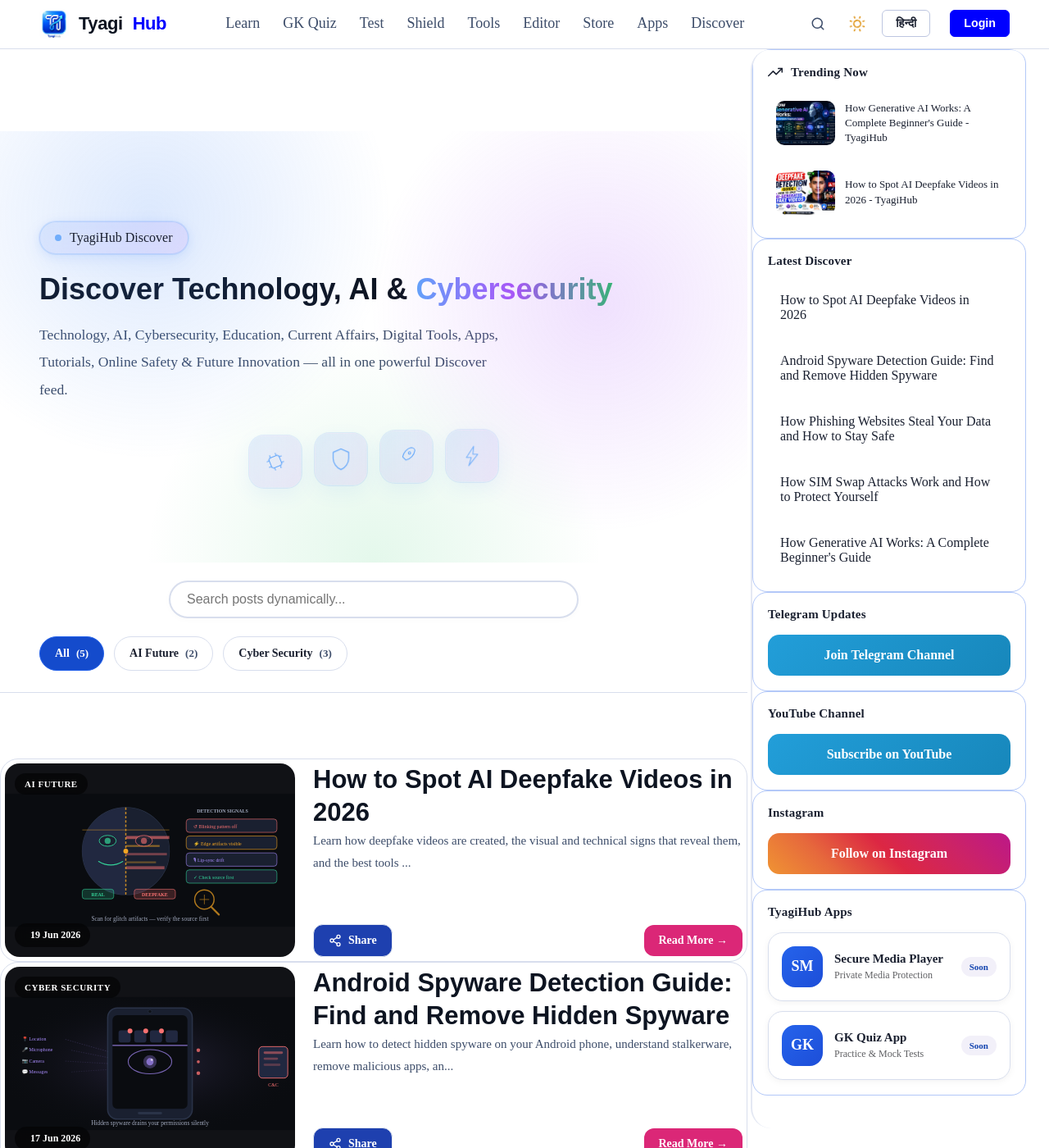
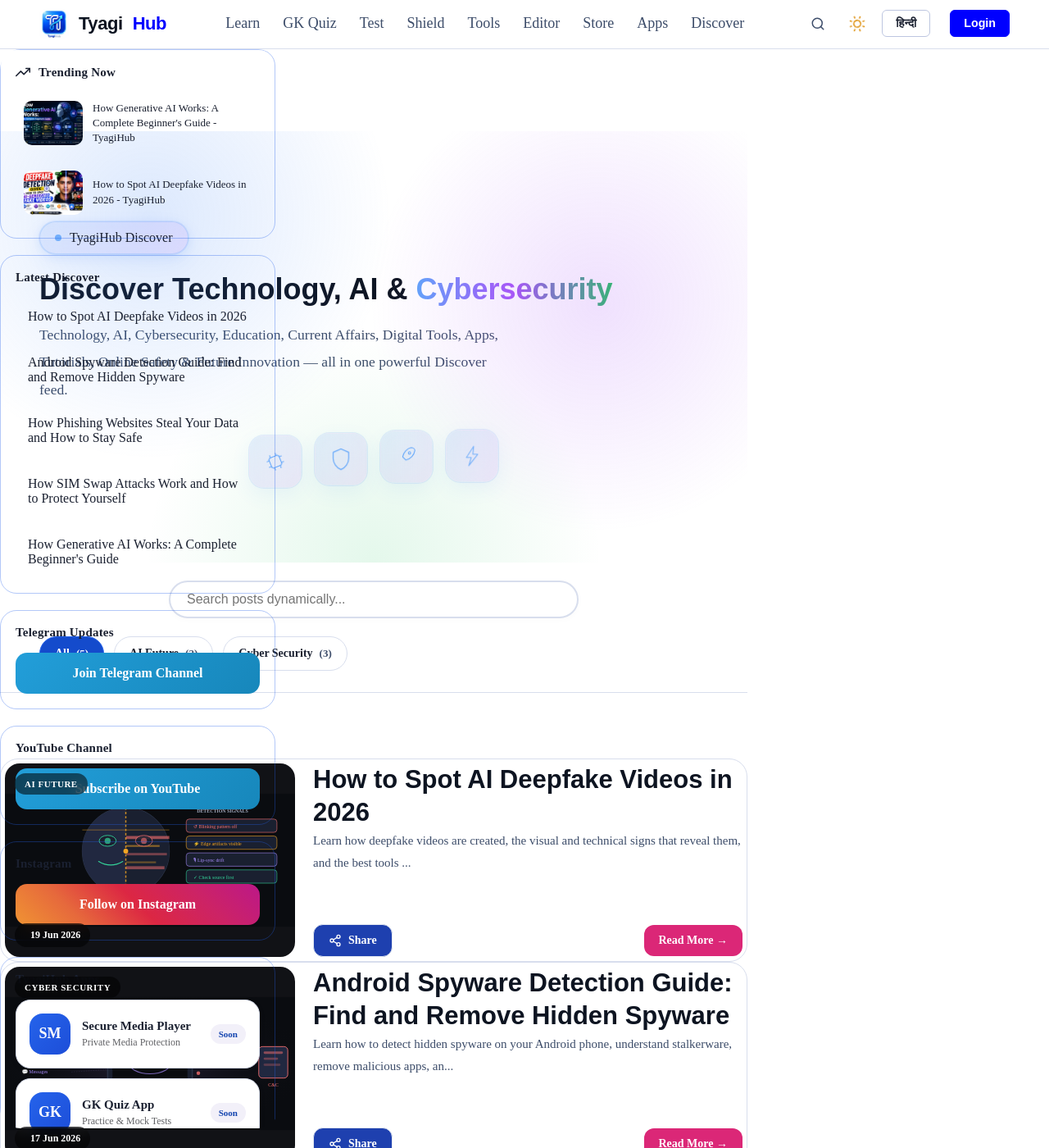
Before and after one commit to HimanshuTyagiJi/TyagiHub, a Jekyll site: the page built from discover/index.html, in a window 1280 px wide and 1400 px high. Shown: the whole window at 82% size. Built offline with Jekyll 4.4.1, drawn with Linux system fonts in a browser that asks for light colours; comment, search, counter and statistics services are not loaded.

Commit message:
Update discover.css

```diff
--- a/assets/css/discover.css
+++ b/assets/css/discover.css
@@ -780,14 +780,14 @@
   .discover-sidebar {
     position: fixed;
     top: 60px;
-    right: 24px;
+    right: ;
     width: 340px;
     height: calc(100vh - 6%);
     overflow-y: auto;
     overflow-x: hidden;
     padding-right: 4px;
     scrollbar-width: none;
-    border-left: 2px solid var(--clr-bg-3);
+
     border-radius: 25px;
   }
   .discover-sidebar::-webkit-scrollbar {
@@ -805,6 +805,8 @@
   border-radius: 18px;
   padding: 18px;
   transition: transform .25s ease, border-color .25s ease, box-shadow .25s ease;
+       margin-bottom: 20px;
+    border-radius: 20px;
 }
 
 .sidebar-section:hover {
```
